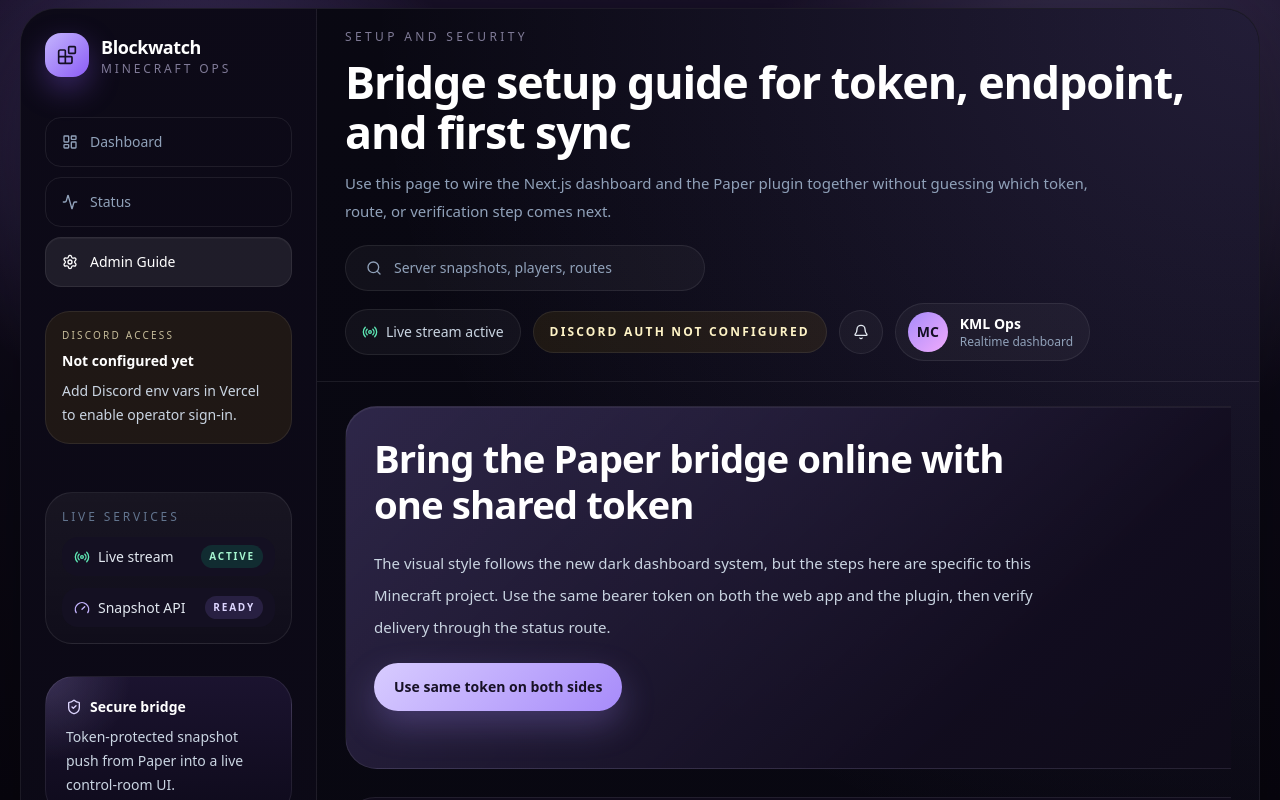
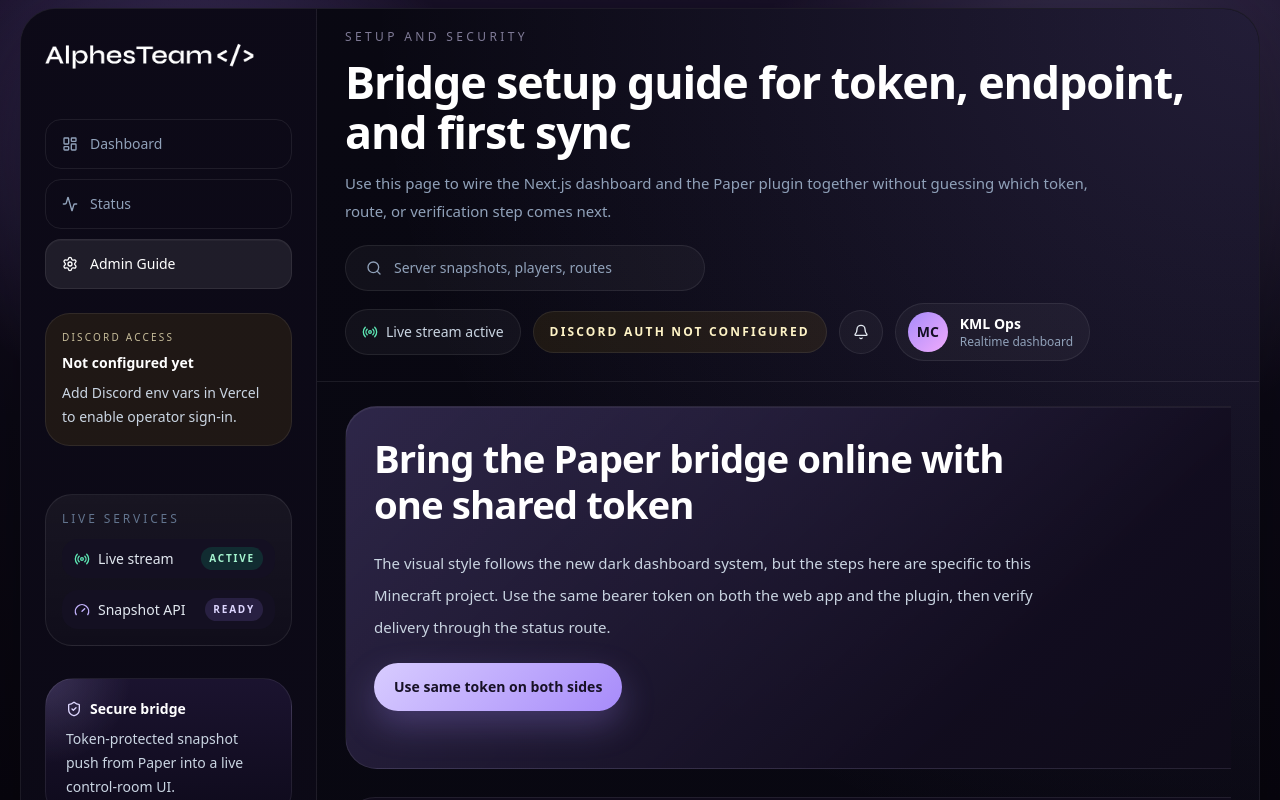
Before and after one commit to XerflyzDev/Minecraft-Dashboard-KML-By-AlphesTeam, a Next.js app: page /admin in a window 1280 px wide. Shown: the top 800 px of the page. Built offline with nearby package versions, Linux system fonts and the light colour scheme; no server answers.

Commit message:
Use AlphesTeam logo in sidebar

```diff
--- a/src/components/dashboard-shell.tsx
+++ b/src/components/dashboard-shell.tsx
@@ -1,9 +1,9 @@
 import Link from "next/link";
+import Image from "next/image";
 import type { ReactNode } from "react";
 import {
   Activity,
   Bell,
-  Blocks,
   Gauge,
   LayoutDashboard,
   Radio,
@@ -58,14 +58,15 @@ export function DashboardShell({
     <main className="min-h-screen px-2 py-2 text-white sm:px-4 lg:px-5">
       <div className="mx-auto grid min-h-[calc(100vh-1rem)] w-full max-w-[1800px] overflow-hidden rounded-[2.25rem] border border-white/10 bg-[#0a0813]/95 shadow-[0_30px_120px_rgba(0,0,0,0.45)] lg:grid-cols-[296px_1fr]">
         <aside className="border-b border-white/8 bg-[linear-gradient(180deg,rgba(13,10,24,0.98),rgba(9,8,18,0.98))] p-6 lg:border-b-0 lg:border-r">
-          <div className="flex items-center gap-3">
-            <div className="flex h-11 w-11 items-center justify-center rounded-2xl bg-[linear-gradient(135deg,#c4b5fd,#8b5cf6)] text-[#140f24] shadow-[0_12px_30px_rgba(139,92,246,0.35)]">
-              <Blocks className="h-5 w-5" />
-            </div>
-            <div>
-              <p className="text-lg font-semibold tracking-tight text-white">Blockwatch</p>
-              <p className="text-xs uppercase tracking-[0.24em] text-violet-200/55">Minecraft Ops</p>
-            </div>
+          <div className="relative h-[46px] w-full max-w-[210px]">
+            <Image
+              src="/alphesteam-logo-white.png"
+              alt="AlphesTeam"
+              fill
+              sizes="210px"
+              className="object-contain object-left"
+              priority
+            />
           </div>
 
           <nav className="mt-10 space-y-2.5">
```
Also changed, not shown: public/alphesteam-logo-white.png (added).
